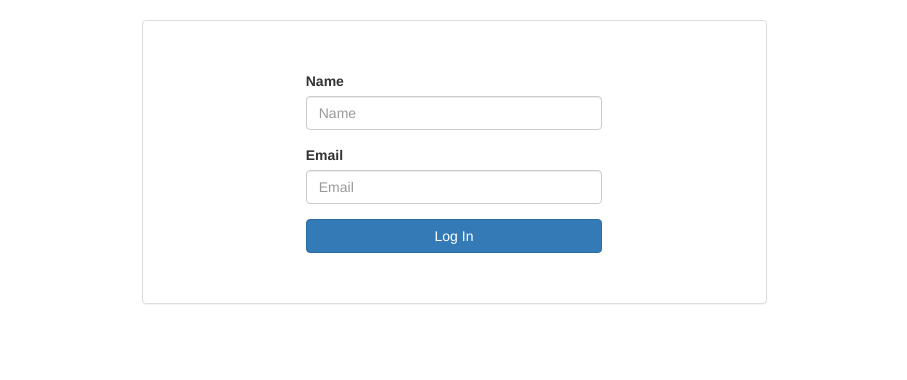
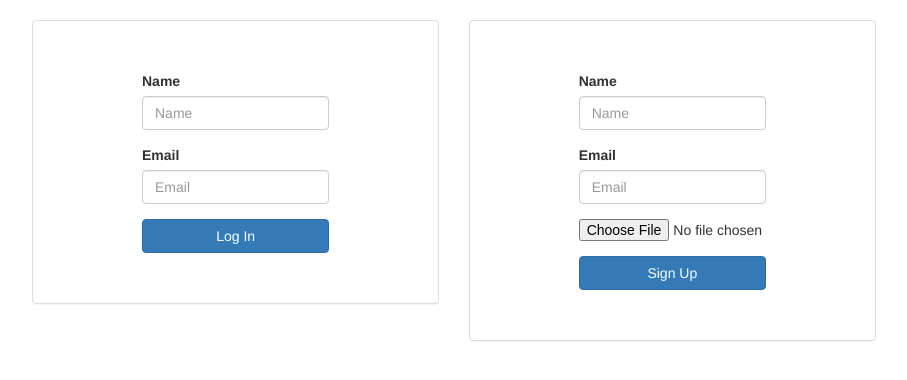
Before and after one commit to Suja-Uddin/Simple-HR, a Django app: page / in a window 1280 px wide. Shown: the part 52-432 px from the top of the page, without its empty margins (186-1093 px from the left). Run offline with Django 3.2, Linux system fonts and the light colour scheme; some libraries are stand-ins or nearby versions.

Commit message:
signup added

```diff
--- a/misfit_hr/hr_app/models.py
+++ b/misfit_hr/hr_app/models.py
@@ -13,9 +13,11 @@ class User(models.Model):
     email = models.EmailField(max_length=50)
     type = models.CharField(max_length=100, choices=user_types, default= '1')
     is_logged_in = models.BooleanField(default=False)
+    image = models.BinaryField(blank=True)
 
     def __str__(self):
         return self.name + ' - ' + self.email
+
 
 class Request(models.Model):
     statuses = (
@@ -33,10 +35,9 @@ class UserForm(ModelForm):
     class Meta:
         model = User
         fields = ['name', 'email']
+
     def clean_email(self):
-        print("email cleaning")
         email = self.cleaned_data['email']
         if email[email.index('@')+1:] != 'misfit.tech':
-            print(email[email.index('@')+1:])
             raise ValidationError(_('Not a valid MISFIT email'))
         return email
--- a/misfit_hr/hr_app/templates/login.html
+++ b/misfit_hr/hr_app/templates/login.html
@@ -1,8 +1,18 @@
 {% extends 'index.html' %}
 {% load bootstrap3 %}
 {% block body_content %}
+    {% if sign_up_success %}
+        <div class="alert alert-success">
+            <strong>Sign up success!</strong> you can now log in.
+        </div>
+    {% endif %}
+    {% if sign_up_failure %}
+        <div class="alert alert-danger">
+            <strong>Sign up Failed!</strong> Name / Email already exists.
+        </div>
+    {% endif %}
     <div class="row">
-    <div class="col-md-6 col-md-offset-3">
+        <div class="col-md-4 col-md-offset-2">
             <div class="panel panel-default">
             <div class="row">
                 <div class="col-md-6 col-md-offset-3">
@@ -29,5 +39,30 @@
             </div>
             </div>
         </div>
+        <div class="col-md-4">
+            <div class="panel panel-default">
+            <div class="row">
+                <div class="col-md-6 col-md-offset-3">
+                    <form action="{%url 'hr_app:login' %}" enctype="multipart/form-data" method="POST" style="margin-top: 50px; margin-bottom: 50px">
+                        {% csrf_token %}
+                            {% for field in loginForm %}
+                              <div class="form-group" >
+                                {% bootstrap_field field %}
+                                      <!--{% for error  in field.errors %}
+                                       <!--   {{error}}
+                                      {% endfor %} -->
+                                </div>
+                             {% endfor %}
+                            <div class="form-group" >
+                                <input type="file" id="myImage" name="myImage" accept="image/x-png,image/gif,image/jpeg" />
+                            </div>
+                            <div class="form-group">
+                                <button name="signupButton" id="signupButton" class="btn btn-primary btn-block">Sign Up</button>
+                            </div>
+                    </form>
+                </div>
+            </div>
+            </div>
+        </div>
     </div>
 {% endblock %}
--- a/misfit_hr/hr_app/views.py
+++ b/misfit_hr/hr_app/views.py
@@ -7,6 +7,7 @@ from django.shortcuts import render_to_response
 from django.template import RequestContext
 from django.contrib import auth
 from django.urls import reverse
+from django.db.models import Q
 
 import re
 from .models import User, Request, UserForm
@@ -17,25 +18,32 @@ def login(request):
         return HttpResponseRedirect('/requests')
     data = {}
     if request.method == 'POST':
-        print("post method")
         userForm = UserForm(request.POST)
         if userForm.is_valid():
-            print(request.POST['name'])
-            # user = User.objects.filter(name=request.POST['name']).first()
-            try:
-                user = User.objects.get(name = request.POST['name'], email = request.POST['email'])
-            except User.DoesNotExist:
-                user = None
-            print(user)
-            if user:
-                user.is_logged_in = True
-                user.save()
-                request.session['user'] = user.id
-                return HttpResponseRedirect('/requests')
-            data['user_not_found'] = True
+            if "signupButton" in request.POST:
+                users = User.objects.get(Q(name=request.POST['name'])|Q(email=request.POST['email']))
+                if users:
+                    data['sign_up_failure'] = True
+                else:
+                    imageFile = request.FILES['myImage'].file.read()
+                    user = User(name=request.POST['name'], email=request.POST['email'], image=imageFile)
+                    user.save()
+                    data['sign_up_success'] = True
+            else:
+                try:
+                    user = User.objects.get(name = request.POST['name'], email = request.POST['email'])
+                except User.DoesNotExist:
+                    user = None
+                if user:
+                    user.is_logged_in = True
+                    user.save()
+                    request.session['user'] = user.id
+                    return HttpResponseRedirect('/requests')
+                data['user_not_found'] = True
     else:
         userForm = UserForm()
     data['loginForm'] = userForm
+    data['signupForm'] = UserForm()
     return render(request, 'login.html', data)
 
 
```
Also changed, not shown: misfit_hr/hr_app/templates/request-update.html (+7 -4 lines), misfit_hr/db.sqlite3. Lines whose indentation alone changed are shown as unchanged.
